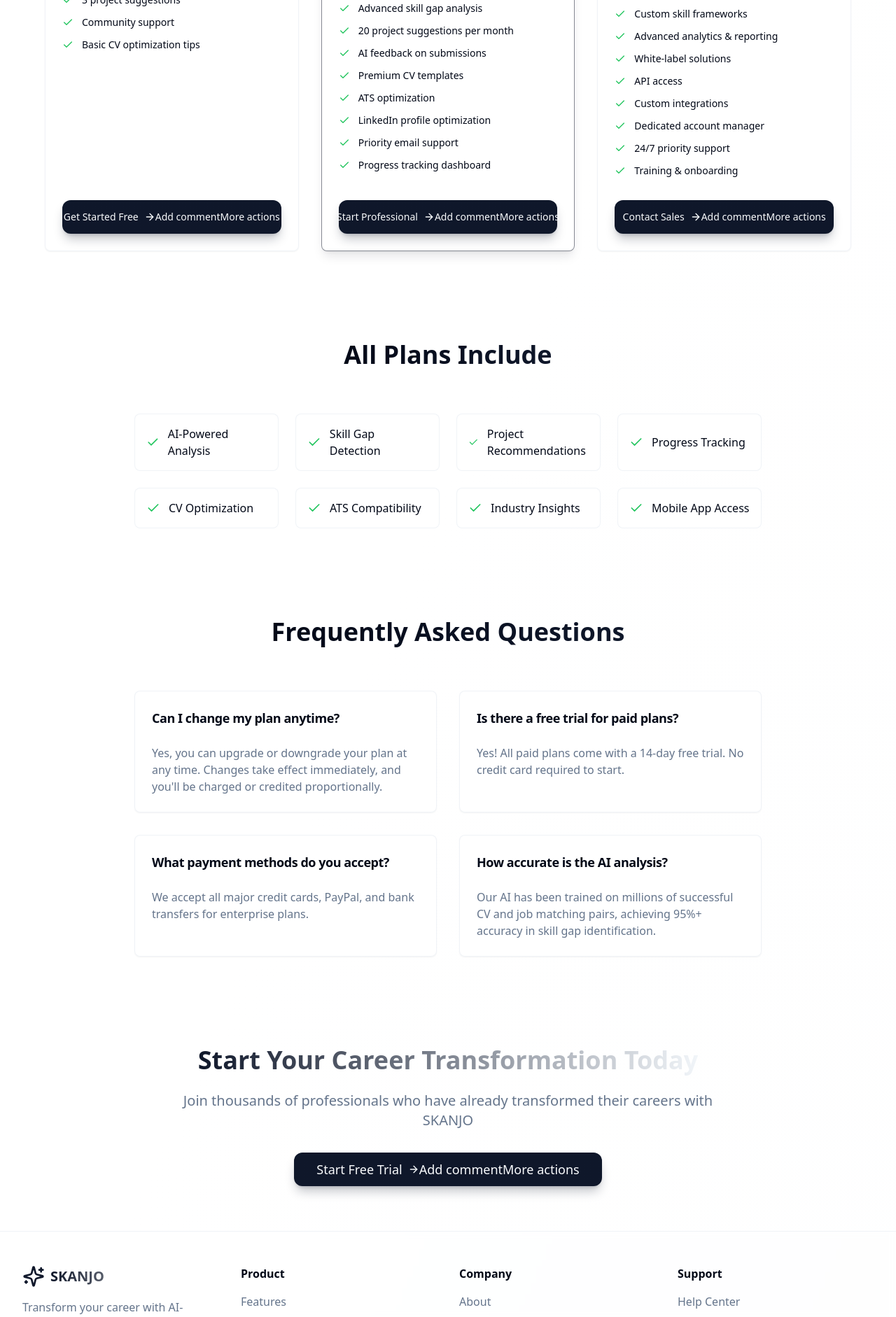
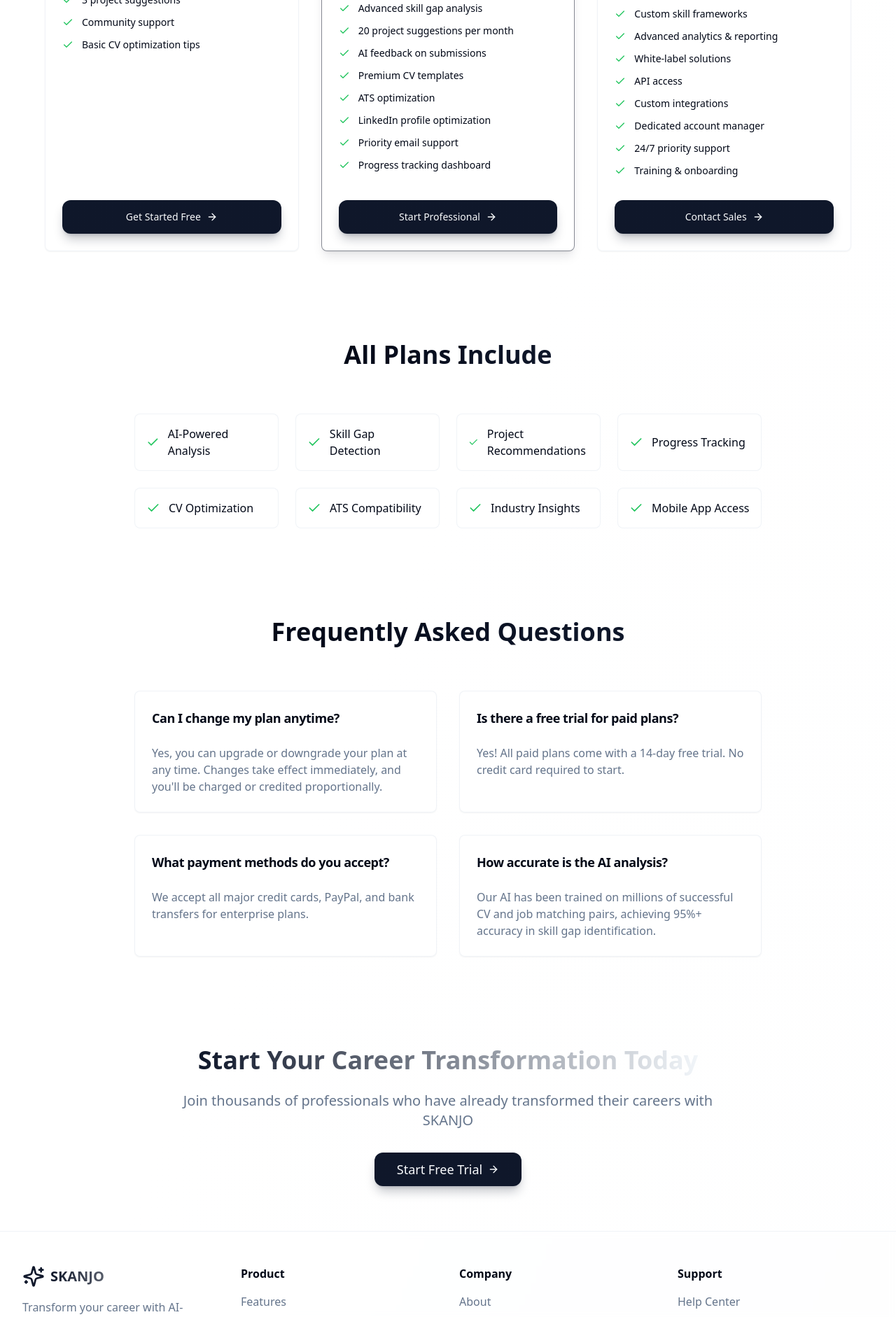
Before and after one commit to saru0213/Skanjo-v1, a React (Vite) app: page /plans in a window 1280 px wide. Shown: the part 823-2705 px from the top of the page at 70% size. Built offline with nearby package versions, Linux system fonts and the light colour scheme.

Commit message:
minor issue fix

```diff
--- a/src/pages/Plans.tsx
+++ b/src/pages/Plans.tsx
@@ -226,7 +226,6 @@
                       <span className="flex items-center justify-center space-x-2">
                         <span>{plan.cta}</span>
                         <ArrowRight className="h-4 w-4" />
-                        Add commentMore actions
                       </span>
                     </Button>
                   </div>
@@ -321,7 +320,6 @@
               <span className="flex items-center space-x-2">
                 <span>Start Free Trial</span>
                 <ArrowRight className="h-5 w-5" />
-                Add commentMore actions
               </span>
             </Button>
           </div>
```
